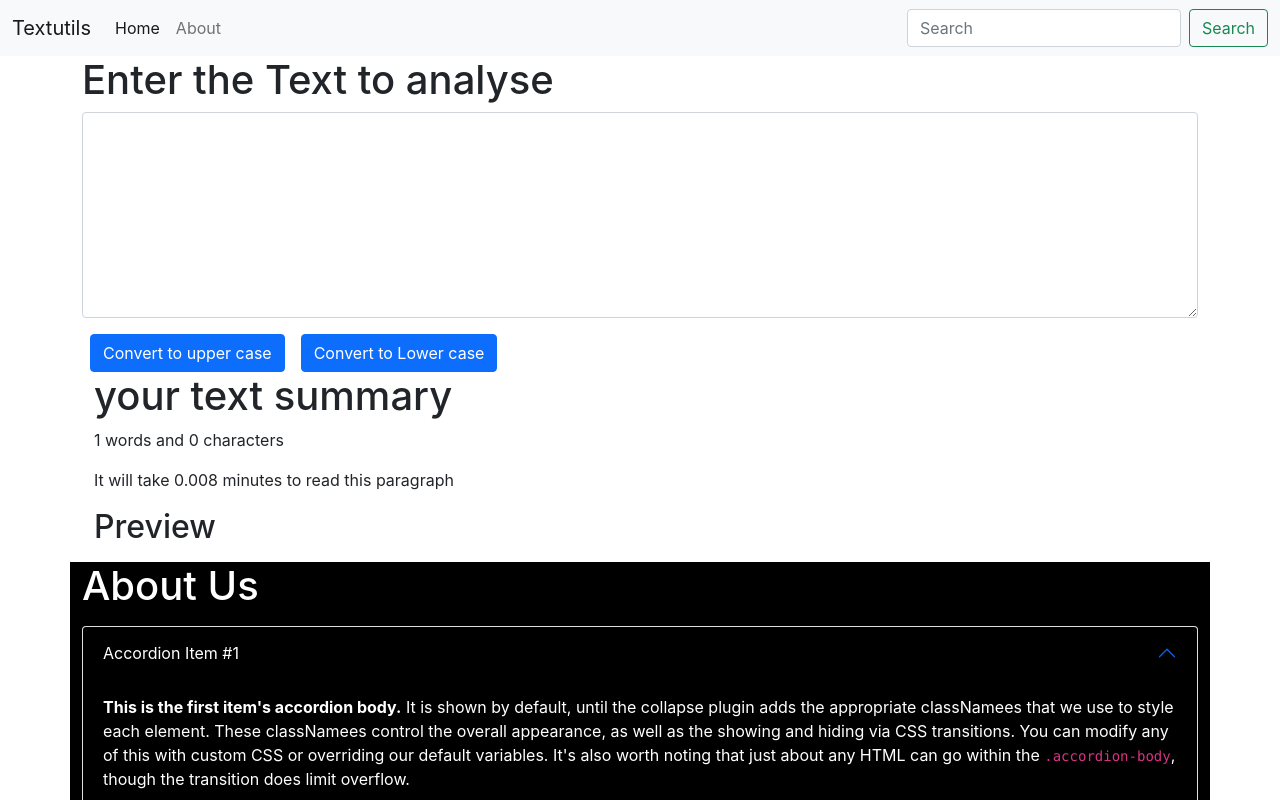
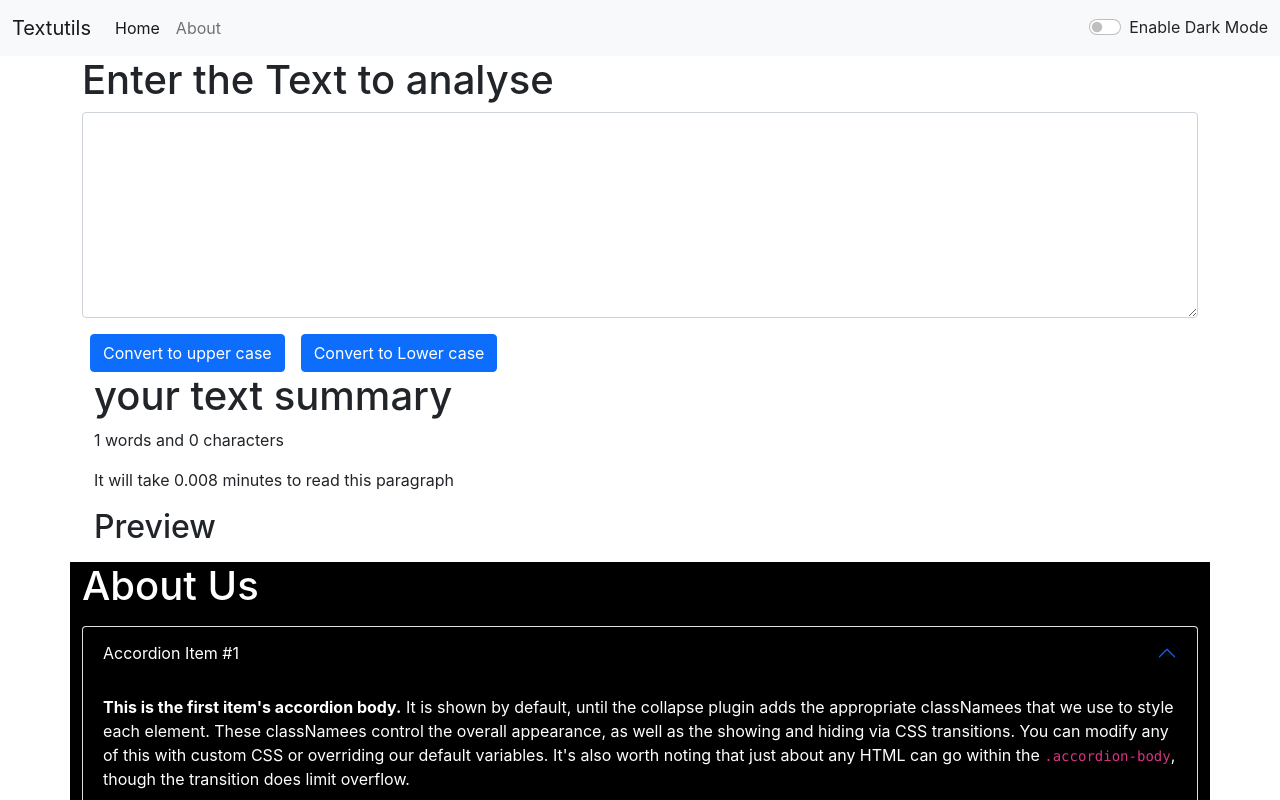
Before and after one commit to mushi1155/my-app, a React (Create React App) app: page / in a window 1280 px wide. Shown: the top 800 px of the page. Built offline with nearby package versions, Linux system fonts and the light colour scheme.

Commit message:
dark mode enable in navbar

```diff
--- a/src/App.js
+++ b/src/App.js
@@ -1,14 +1,25 @@
 
+// import { useState } from 'react';
 import './App.css';
 import About from './Components/About';
 import Navbar from './Components/Navbar';
 import TextForm from './Components/TextForm';
+import React, {useState} from 'react';
 
 function App() {
+  const [mode, setMode] = useState('light');
+  const toggleMode = ()=>{
+    if (mode === 'light'){
+      setMode('dark')
+    }
+    else{
+      setMode('light')
+    }
+  }
   return (
     <>
 
-    <Navbar title="Textutils"/>
+    <Navbar title="Textutils" mode={mode} toggleMode={toggleMode}/>
     <div className="container" my-3 >
       <TextForm heading= "Enter the Text to analyse"/>
 
--- a/src/Components/Navbar.js
+++ b/src/Components/Navbar.js
@@ -1,9 +1,10 @@
 import React from 'react'
+import PropTypes from 'prop-types'
 
 export default function Navbar(props) {
   return (
     <div>
-      <nav className="navbar navbar-expand-lg navbar-light bg-light">
+      <nav className={`navbar navbar-expand-lg navbar-${props.mode} bg-${props.mode}`}>
   <div className="container-fluid">
     <a className="navbar-brand" href="/">{props.title}</a>
     <button className="navbar-toggler" type="button" data-bs-toggle="collapse" data-bs-target="#navbarSupportedContent" aria-controls="navbarSupportedContent" aria-expanded="false" aria-label="Toggle navigation">
@@ -19,10 +20,14 @@
         </li>
 
       </ul>
-      <form className="d-flex">
+      {/* <form className="d-flex">
         <input className="form-control me-2" type="search" placeholder="Search" aria-label="Search"/>
         <button className="btn btn-outline-success" type="submit">Search</button>
-      </form>
+      </form> */}
+      <div className={`form-check form-switch text-${props.mode==='light'?'dark':'light'}`}  >
+        <input className="form-check-input" onClick={props.toggleMode} type="checkbox" role="switch" id="flexSwitchCheckDefault"/>
+        <label className="form-check-label" htmlfor="flexSwitchCheckDefault">Enable Dark Mode</label>
+      </div>
     </div>
   </div>
 </nav>
```
